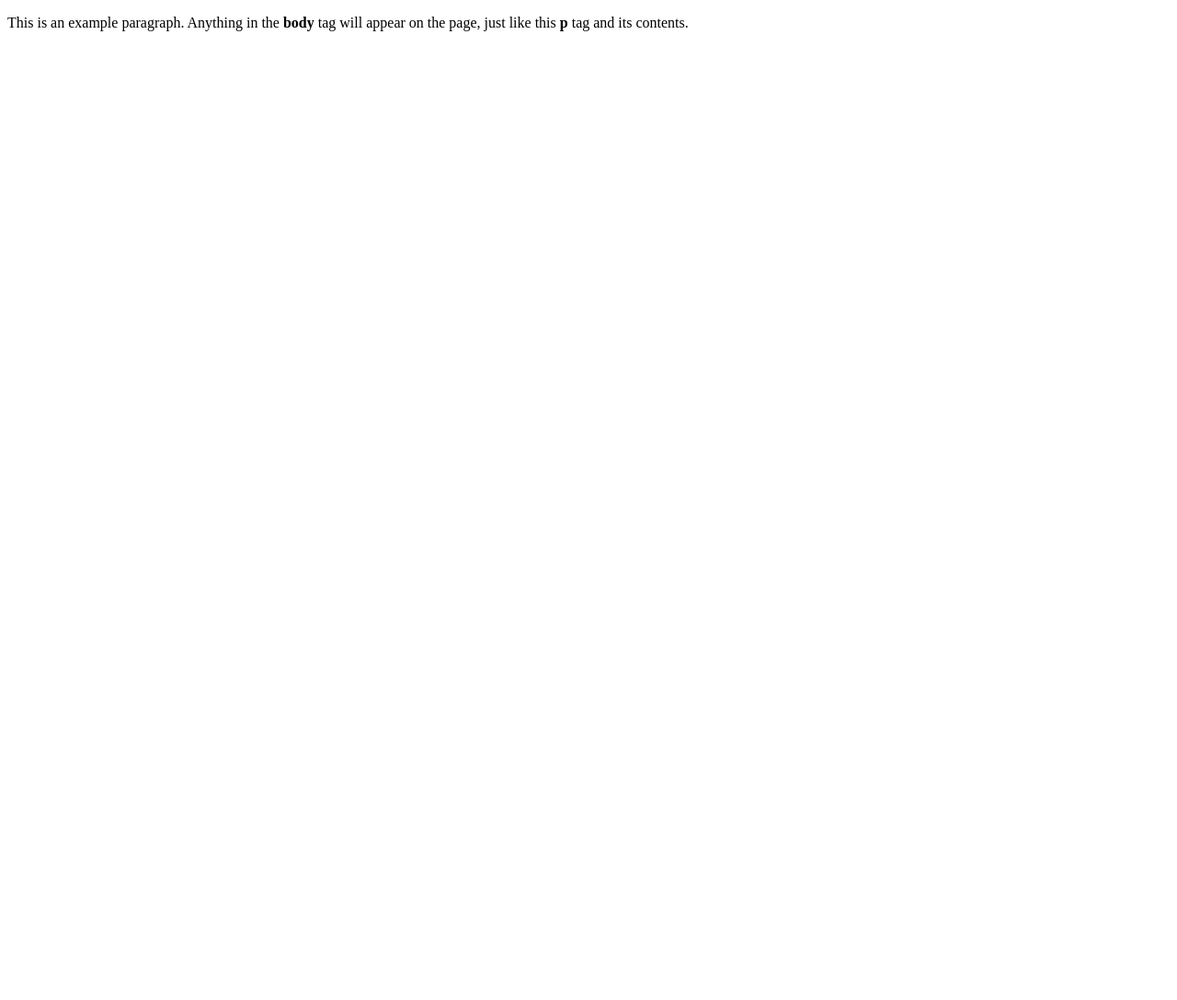
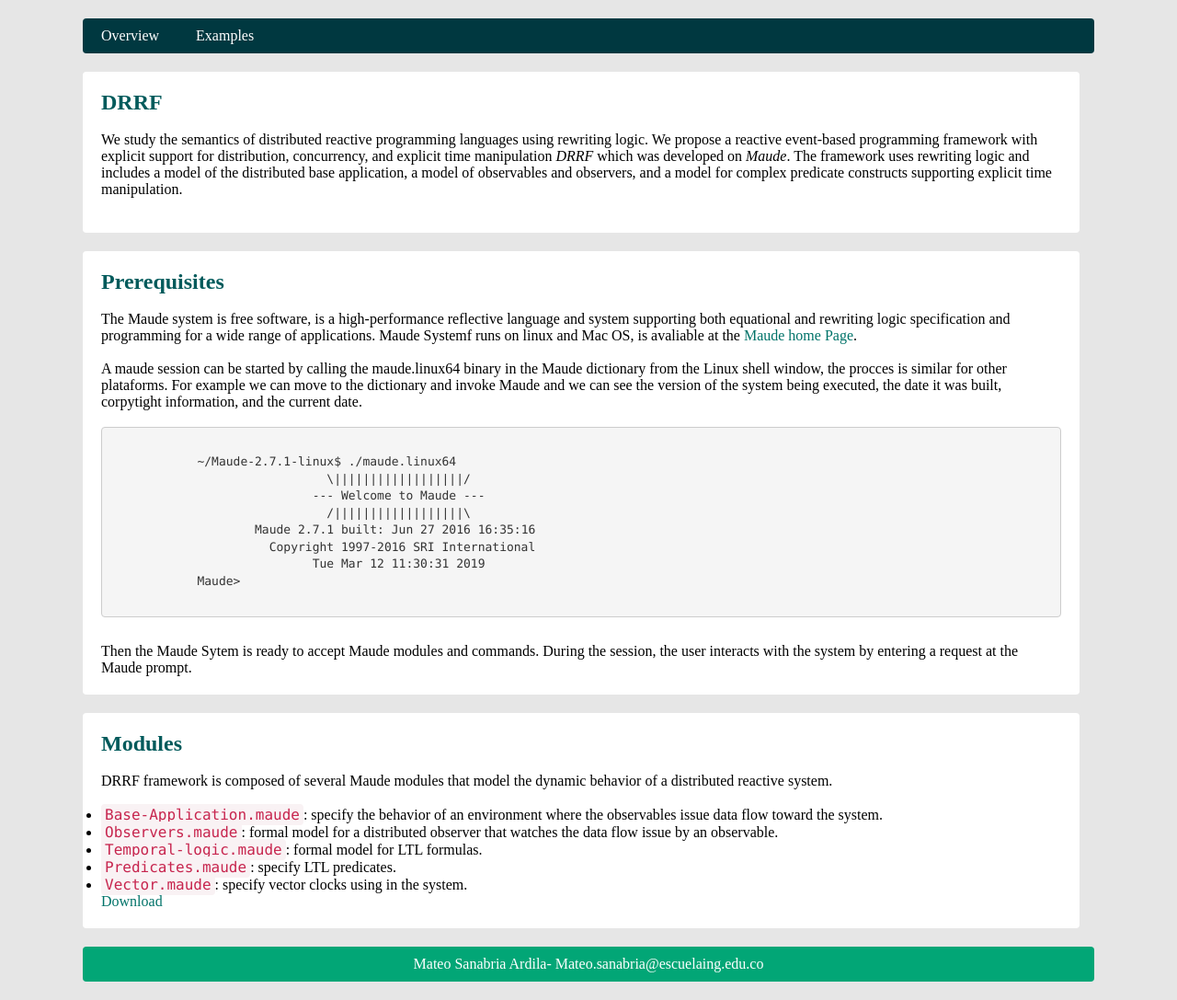
Before and after one commit to Masanar/DRRF, a plain HTML site: page index.html in a window 1280 px wide. Shown: the whole page at 92% size. Before the commit the page ends 800 px from the top, so only its background shows below. Drawn offline with Linux system fonts and the light colour scheme.

Commit message:
web page

```diff
--- a/index.html
+++ b/index.html
@@ -1,9 +1,81 @@
-<!doctype html>
-<html>
+<html lang="en" dir="ltr">
   <head>
-    <title>This is the title of the webpage!</title>
+    <meta charset="utf-8">
+    <title>DRRF</title>
+    <link rel="stylesheet" type="text/css" href="style.css">
   </head>
   <body>
-    <p>This is an example paragraph. Anything in the <strong>body</strong> tag will appear on the page, just like this <strong>p</strong> tag and its contents.</p>
+    <header>
+      <nav>
+        <ul>
+          <li><a href="#">Overview</a></li>
+          <li><a href="Examples.html">Examples</a></li>
+        </ul>
+      </nav>
+    </header>
+
+    <section class="main">
+      <section class="articles">
+        <article>
+          <h2>DRRF</h2>
+          <br>
+          <p> We study the semantics of distributed reactive programming languages using rewriting logic. We propose a reactive event-based programming framework with explicit support for distribution, concurrency, and explicit time manipulation <i>DRRF</i> which was developed on <i>Maude</i>. The framework uses rewriting logic and includes a model of the distributed base application, a model of observables and observers, and a model for complex predicate constructs supporting explicit time manipulation.
+
+          </p>
+                <br>
+          <!-- <p>DRRF framework is composed of differents Maude modules that model the dynamic behavior of a distributed reactive system. Thereby there are modules like Consumer-Base-Application, Producers-Base-Application, and Rules-Base-Application that specify the behavior of an environment where the observables issue data flow toward the system. Likewise, the module System-check-Base-Application introduces a formal model for a distributed observer that watches the data flow issue by an observable. Those observers watch data flow behavior and react to specific constraints model by LTL formulas that are model at module Temporal-Logic-Basic-Application.</p> -->
+          <!-- La imagen que va en este lugar muestra la organizacionde los diferente modulos, mejorar la del paper -->
+          <!-- <img src="html/imagenes/prueba.jpg" border="1" alt="Este es el ejemplo de un texto alternativo" width="400" height="300"> -->
+        </article>
+        <article class="">
+          <h2>Prerequisites</h2>
+          <br>
+          <p>The Maude system is free software, is a high-performance reflective language and system supporting both equational and rewriting logic specification and programming for a wide range of applications. Maude Systemf runs on linux and Mac OS, is avaliable at the <a href="http://maude.cs.illinois.edu/w/index.php/Maude_download_and_installation">Maude home Page</a>.  </p>
+          <br>
+          <p>A maude session can be started by calling the maude.linux64 binary in the Maude dictionary from the Linux shell window, the procces is similar for other plataforms. For example  we can move to the dictionary and invoke Maude and we can see the version of the system  being executed, the date it was built, corpytight information, and the current date.</p>
+          <br>
+          <pre><code>
+            ~/Maude-2.7.1-linux$ ./maude.linux64
+                              \||||||||||||||||||/
+                            --- Welcome to Maude ---
+                              /||||||||||||||||||\
+                    Maude 2.7.1 built: Jun 27 2016 16:35:16
+                      Copyright 1997-2016 SRI International
+                            Tue Mar 12 11:30:31 2019
+            Maude>
+          </code></pre>
+          <br>
+
+          <p> Then the Maude Sytem is ready to accept Maude modules and commands. During the session, the user interacts with the system by entering a request at the Maude prompt.</p>
+        </article>
+        <article>
+          <h2>Modules</h2>
+          <br>
+          <p>DRRF framework is composed of several Maude modules that model the dynamic behavior of a distributed reactive system.</p>
+          <br>
+          <ul>
+            <li><code>Base-Application.maude</code>: specify the behavior of an environment where the observables issue data flow toward the system.</li>
+            <li><code>Observers.maude</code>: formal model for a distributed observer that watches the data flow issue by an observable.</li>
+            <li><code>Temporal-logic.maude</code>: formal model for LTL formulas.</li>
+            <li><code>Predicates.maude</code>: specify LTL predicates.</li>
+            <li><code>Vector.maude</code>: specify vector clocks using in the system.</li>
+          </ul>
+          <a href="#">Download</a>
+        </article>
+      </section>
+
+      <!-- <aside>
+        <h3>Este es mi Sidebar</h3>
+        <p>
+          Brainfuck (jodecerebros), es un lenguaje de programación esotérico, diseñado por Urban Müller en 1993, con el objetivo de hacer un lenguaje que fuera a la vez muy simple, Turing completo y que requiriese un compilador pequeño. Müller basó Brainfuck en la máquina de Turing y le sirvió de inspiración el compilador de 1024 bytes de tamaño del lenguaje FALSE.
+        </p>
+      </aside> -->
+    </section>
+    <footer>
+      <p>
+        Mateo Sanabria Ardila- Mateo.sanabria@escuelaing.edu.co
+      </p>
+    </footer>
+
   </body>
 </html>
--- /dev/null
+++ b/style.css
@@ -0,0 +1,157 @@
+* {
+  margin: 0;
+  padding: 0;
+}
+
+body {
+  background: #e6e6e6;
+}
+header,.main,footer {
+  /* background: #fff; */
+  width: 90%;
+  max-width: 1100px;
+  margin: 20px auto;
+  left: 50%;
+
+}
+header nav{
+  background: #003840;
+  overflow: hidden;
+  border-radius:4px;
+}
+header nav ul {
+  list-style: none;
+}
+
+header nav ul li {
+  float: left;
+}
+
+header nav ul li a {
+  padding: 10px 20px;
+  display: block;
+  color: #ffff;
+  text-decoration:none;
+}
+header nav ul li a:hover {
+  background: #005A5B;
+}
+
+.main .articles {
+  width: 98.5%;
+  margin-right: 1.5%;
+  float: left;
+  /* background: #ffff; */
+}
+
+
+.main .articles article {
+  padding: 20px;
+  background: #ffff;
+  margin-bottom: 20px;
+  border-radius:4px;
+}
+.main .articles article h1,h2 {
+  color: #005A5B;
+}
+
+/* aside{
+  width: 30%;
+  background: orange;
+  float: left;
+  padding: 20px;
+  box-sizing: border-box;
+} */
+footer {
+  background: #02A676;
+  color: #ffff;
+  clear: both;
+  padding: 10px 0px;
+  text-align: center;
+  border-radius:4px;
+}
+pre code {
+ padding:0;
+ font-size:inherit;
+ color:inherit;
+ white-space:pre-wrap;
+ background-color:transparent;
+ border-radius:0;
+}
+code {
+ padding:2px 4px;
+ font-size:90%;
+ color:#c7254e;
+ background-color:#f9f2f4;
+ border-radius:4px;
+}
+code,
+kbd,
+pre,
+samp {
+ font-family:monospace,monospace;
+ font-size:1em;
+}
+code,
+kbd,
+pre,
+samp {
+ font-family:Menlo,Monaco,Consolas,"Courier New",monospace
+}
+kbd {
+ padding:2px 4px;
+ font-size:90%;
+ color:#fff;
+ background-color:#333;
+ border-radius:3px;
+ -webkit-box-shadow:inset 0 -1px 0 rgba(0,0,0,.25);
+ box-shadow:inset 0 -1px 0 rgba(0,0,0,.25)
+}
+kbd kbd {
+ padding:0;
+ font-size:100%;
+ font-weight:700;
+ -webkit-box-shadow:none;
+ box-shadow:none
+}
+pre {
+ overflow:auto
+}
+pre {
+ border:1px solid #999;
+ page-break-inside:avoid
+}
+pre {
+ display:block;
+ padding:9.5px;
+ margin:0 0 10px;
+ font-size:13px;
+ line-height:1.42857143;
+ color:#333;
+ word-break:break-all;
+ word-wrap:break-word;
+ background-color:#f5f5f5;
+ border:1px solid #ccc;
+ border-radius:4px
+}
+pre code {
+ padding:0;
+ font-size:inherit;
+ color:inherit;
+ white-space:pre-wrap;
+ background-color:transparent;
+ border-radius:0
+}
+.main a {
+ color:#007369;
+ text-decoration:none
+}
+.main a:focus,
+.main a:hover {
+ color:#02A676;
+ text-decoration:underline
+}
+.main a:focus {
+ outline:5px auto -webkit-focus-ring-color;
+ outline-offset:-2px
+}
```
Also changed, not shown: Examples.html (added, +93 -0 lines).
